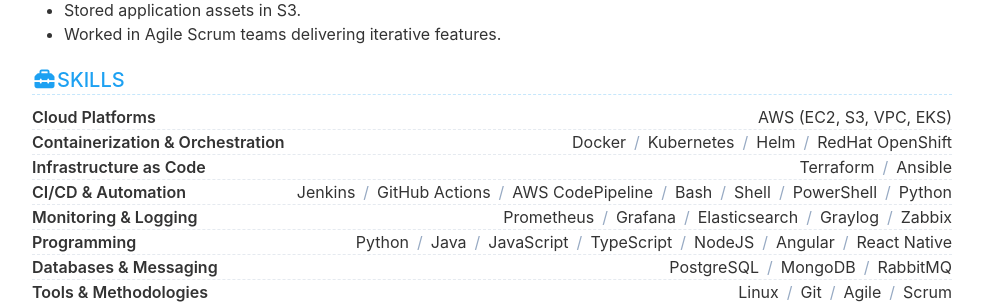
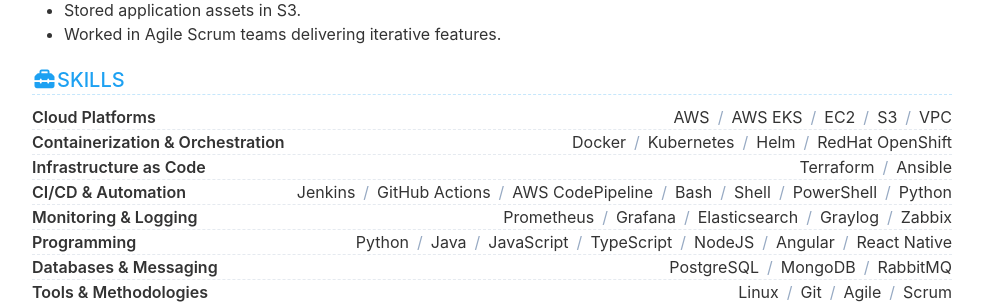
Before and after one commit to MattheWhite/online-resume, a Jekyll site: the page built from index.html, in a window 1280 px wide and 900 px high, scrolled down 1421 px. Shown: the part 153-457 px from the top of the window, without its empty margins (148-1131 px from the left). Built offline with Jekyll 4.4.1, drawn with Linux system fonts in a browser that asks for light colours.

Commit message:
Split AWS skills into separate entries
Refactor cloud platforms skills into individual items.

```diff
--- a/_data/data_personal_v3.yml
+++ b/_data/data_personal_v3.yml
@@ -107,7 +107,11 @@
   groups:
     - name: Cloud Platforms
       item:
-        - AWS (EC2, S3, VPC, EKS)
+        - AWS
+        - AWS EKS
+        - EC2
+        - S3
+        - VPC
 
     - name: Containerization & Orchestration
       item:
```
